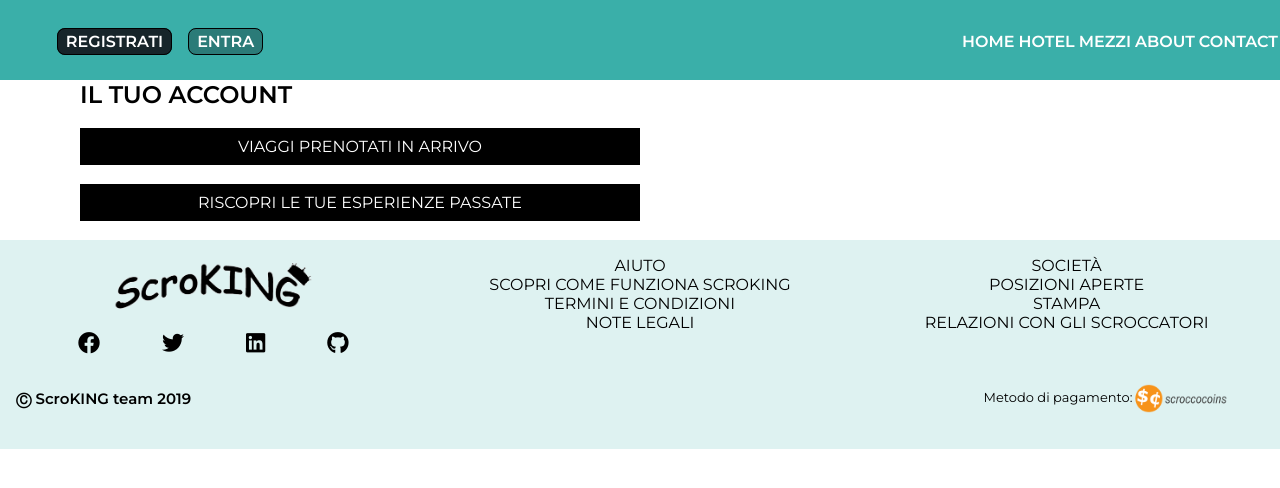
After one commit to RedHitMark/scroKING-TravelAgency, a PHP site: page /user_page.htm in a window 1280 px wide. The commit adds this page. Shown: the top 488 px of the page. Run offline with PHP 8.4, Linux system fonts and the light colour scheme.

Commit message:
Creazione pagina user_page

```diff
--- a/CSS/main.css
+++ b/CSS/main.css
@@ -80,7 +80,6 @@ nav .col-12 .col-6 .log li .enter{
     justify-content: space-around;
     align-items: center;
     margin-left: auto;
-
 }
 .nav-links li a{
     color: white;
@@ -427,7 +426,7 @@ font-weight: bold;
     background-image: url("../IMG/blur.jpeg");
     width: 100%;
     height: 800px;
-    background-repeat: none;
+    background-repeat: no-repeat;
 }
 .wrapper #access article .row .col-12 {
     display: flex;
@@ -569,6 +568,14 @@ font-weight: bold;
     font-size: 15px;
 }
 
+/* ====== User Page ======== */
+.viaggiPrenotati{
+    border: 1px solid black;
+    padding: 0.5em;
+    background-color: black;
+    color: white;
+    width: 50%;
+}
 
 
 @media screen and (max-width: 992px){
--- /dev/null
+++ b/user_page.htm
@@ -0,0 +1,138 @@
+<!DOCTYPE html>
+<html lang="en">
+
+<head>
+    <meta charset="UTF-8">
+    <meta name="viewport" content="width=device-width, initial-scale=1.0">
+    <link rel="shortcut icon" type="image/png" href="IMG/favicon.png" />
+    <link rel="stylesheet" href="CSS/main.css">
+    <link rel="stylesheet" href="Font/fontawesome-free-5.10.1-web/css/all.css">
+    <title>ScroKING viaggi</title>
+</head>
+
+<body>
+    <header>
+        <nav>
+
+            <div class="hamburger">
+                <div class="line"></div>
+                <div class="line"></div>
+                <div class="line"></div>
+            </div>
+
+            <div class="col-12">
+                <div class="col-6">
+                    <ul class="log">
+                        <li><a href="registration.htm">Registrati</a></li>
+                        <li><a href="access.htm" class="enter">Entra</a></li>
+                    </ul>
+                </div>
+                <div class="col-6 login">
+                    <ul class="nav-links">
+                        <li><a href="index.htm">Home</a></li>
+                        <li><a href="hotel.htm">Hotel</a></li>
+                        <li><a href="mezzi.htm">Mezzi</a></li>
+                        <li><a href="about.htm">About</a></li>
+                        <li><a href="contact.htm">Contact</a></li>
+
+                    </ul>
+                    <ul class="log">
+                        <li><a href="registration.htm">Registrati</a></li>
+                        <li><a href="access.htm" class="enter">Entra</a></li>
+                    </ul>
+                </div>
+            </div>
+        </nav>
+    </header>
+
+
+    <div class="wrapper">
+        <section id="user_page">
+            <div class="row">
+                <div class="col-12">
+                    <h1>IL TUO ACCOUNT</h1>
+                </div>
+            </div>
+
+            <br>
+
+            <div class="row">
+                <div class="col-12">
+                    <div class="viaggiPrenotati">
+                        <p align="center">VIAGGI PRENOTATI IN ARRIVO</p>
+                    </div>
+                </div>
+            </div>
+
+            <br>
+
+            <div class="row">
+                <div class="col-12">
+                    <div class="viaggiPrenotati">
+                        <p align="center">RISCOPRI LE TUE ESPERIENZE PASSATE</p>
+                    </div>
+                </div>
+            </div>
+
+            <br>
+
+        </section>
+    </div>
+
+
+
+    <footer class="footer">
+        <div class="top">
+            <div class="row">
+                <div class="col-12">
+                    <div class="col-3">
+                        <span class="logo">
+                            <img src="IMG/scroking_black.png" alt="logo">
+                        </span>
+                        <ul class="social">
+                            <li><a href="#"><i class="fab fa-facebook"></i></a></li>
+                            <li><a href="#"><i class="fab fa-twitter"></i></a></li>
+                            <li><a href="#"><i class="fab fa-linkedin"></i></a></li>
+                            <li><a href="https://github.com/RedHitMark/scroKING-TravelAgency"><i
+                                        class="fab fa-github"></i></a></li>
+                        </ul>
+                    </div>
+                    <div class="col-3">
+                        <ul class="voices">
+                            <li><a href="#">Aiuto</a></li>
+                            <li><a href="#">Scopri come funziona ScroKING</a></li>
+                            <li><a href="#">Termini e condizioni</a></li>
+                            <li><a href="">Note legali</a></li>
+                        </ul>
+                    </div>
+                    <div class="col-3">
+                        <ul class="voices">
+                            <li><a href="#">Società</a></li>
+                            <li><a href="#">Posizioni aperte</a></li>
+                            <li><a href="#">Stampa</a></li>
+                            <li><a href="#">Relazioni con gli scroccatori</a></li>
+                        </ul>
+                    </div>
+                </div>
+            </div>
+        </div>
+        <div class="bottom">
+            <div class="row">
+                <div class="col-12">
+                    <div class="col-8">
+                        <h3>&#9400; ScroKING team 2019</h3>
+                    </div>
+                    <div class="col-4">
+                        <p>Metodo di pagamento: </p>
+                        <div class="payIMG">
+                            <img src="IMG/Bitcoin.png" alt="payment">
+                        </div>
+                    </div>
+                </div>
+            </div>
+        </div>
+    </footer>
+</body>
+<script src="JS/menu.js"></script>
+
+</html>
```
